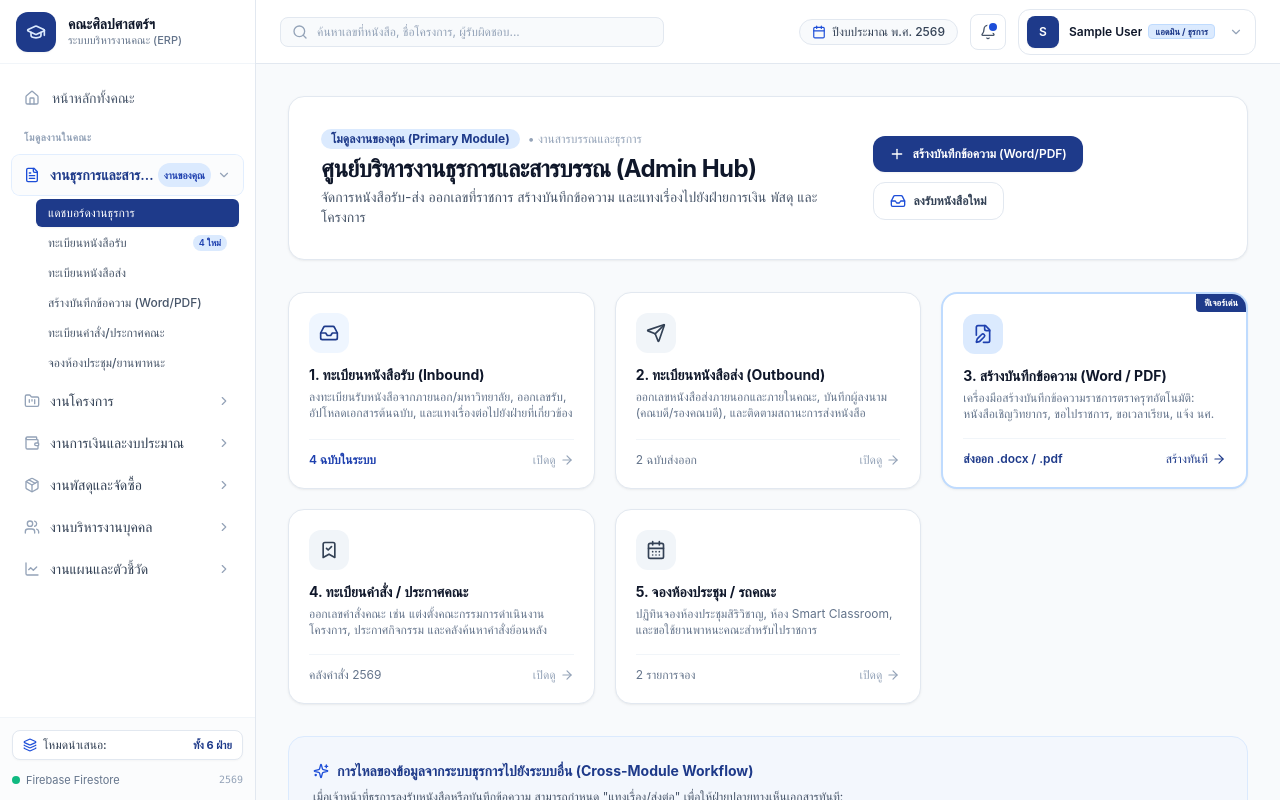
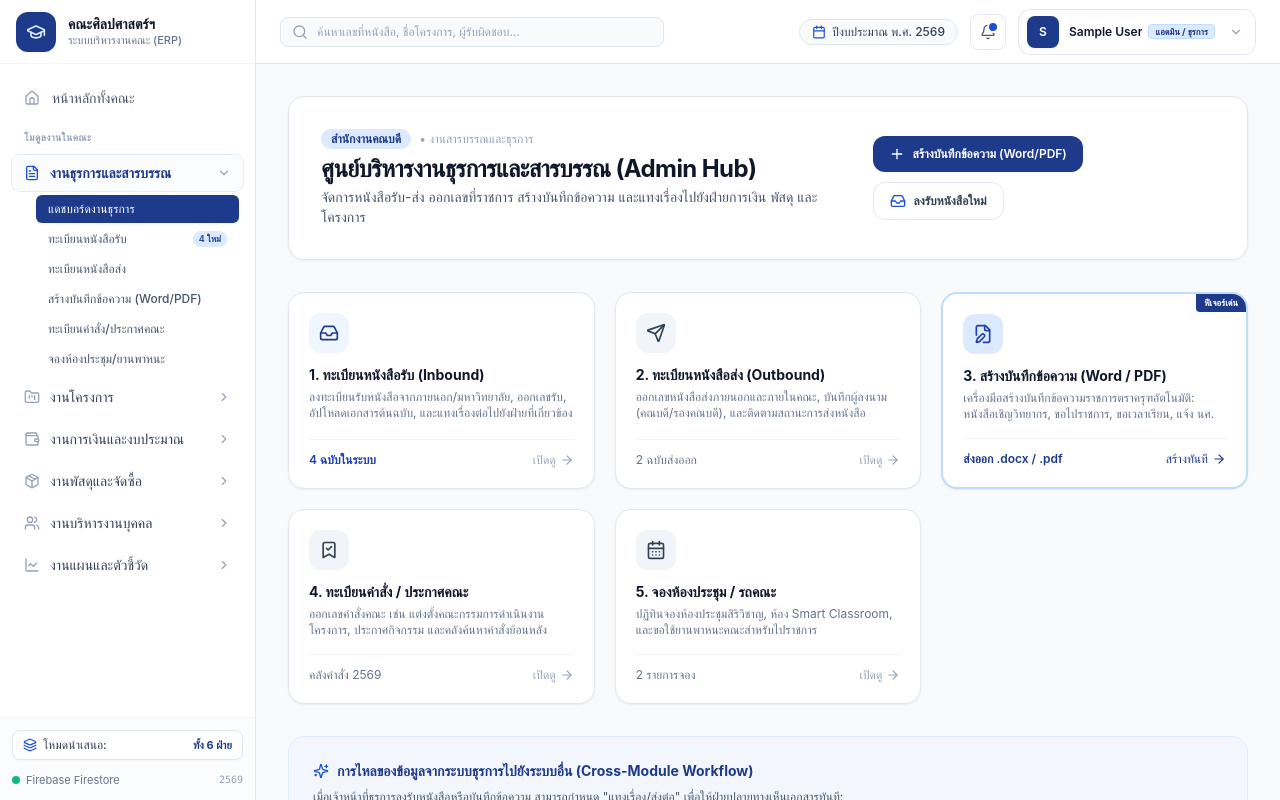
Before and after one commit to tonpalm03/flas-cpru, a Next.js app: page /admin in a window 1280 px wide. Shown: the top 800 px of the page. Built offline with nearby package versions, Linux system fonts and the light colour scheme; no server answers; sample sign-in values are in the browser's storage.

Commit message:
feat: remove my part badge for official clean look

```diff
--- a/app/admin/page.tsx
+++ b/app/admin/page.tsx
@@ -29,7 +29,7 @@ export default function AdminModuleHub() {
         <div>
           <div className="flex items-center gap-2">
             <span className="px-2.5 py-0.5 rounded-full text-xs font-bold bg-blue-100 text-blue-900">
-              โมดูลงานของคุณ (Primary Module)
+              สำนักงานคณบดี
             </span>
             <span className="text-xs text-slate-400">• งานสารบรรณและธุรการ</span>
           </div>
--- a/app/page.tsx
+++ b/app/page.tsx
@@ -35,7 +35,6 @@ export default function FacultyPortalDashboard() {
       icon: FileText,
       href: "/admin/inbound",
       color: "text-blue-700 bg-blue-50 border-blue-100",
-      badge: "งานของคุณ",
     },
     {
       title: "โครงการยุทธศาสตร์ 2569",
--- a/components/Sidebar.tsx
+++ b/components/Sidebar.tsx
@@ -179,11 +179,6 @@ export default function Sidebar() {
                   <span className="truncate">{section.label}</span>
                 </div>
                 <div className="flex items-center gap-1.5 flex-shrink-0">
-                  {section.isMyPart && viewMode === "full_suite" && (
-                    <span className="text-[10px] bg-blue-100 text-blue-800 font-semibold px-1.5 py-0.5 rounded-full">
-                      งานของคุณ
-                    </span>
-                  )}
                   {isOpen ? (
                     <ChevronDown className="w-3.5 h-3.5 text-slate-400" />
                   ) : (
```
